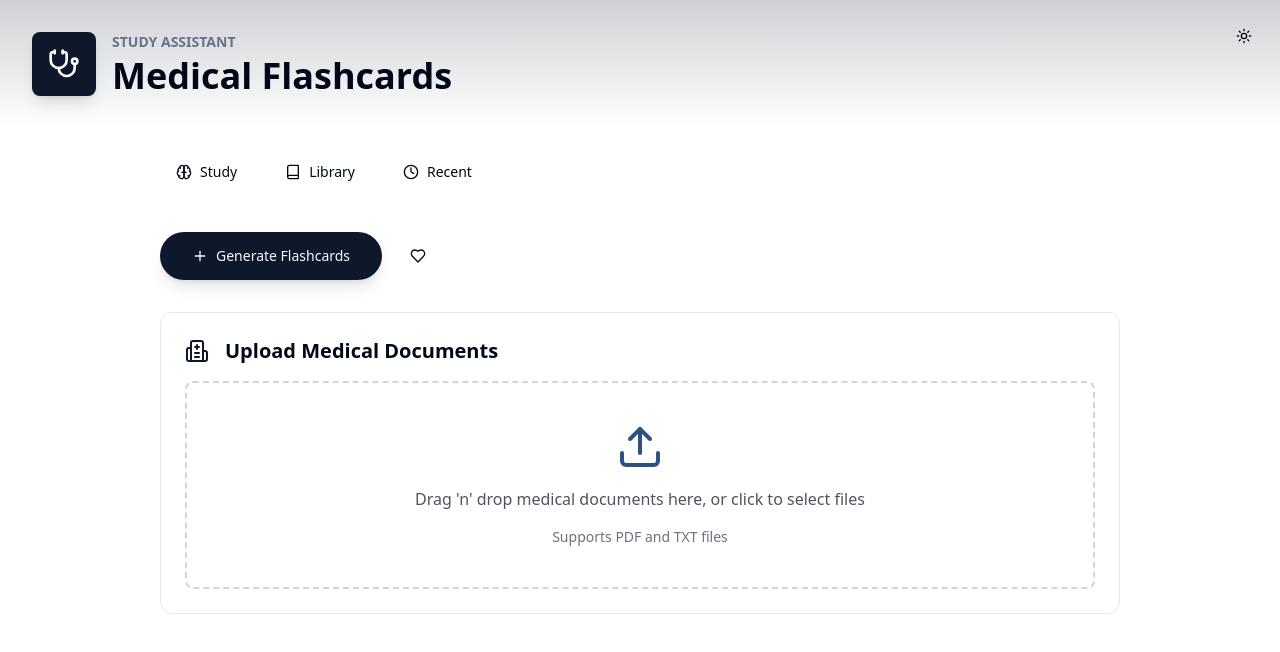
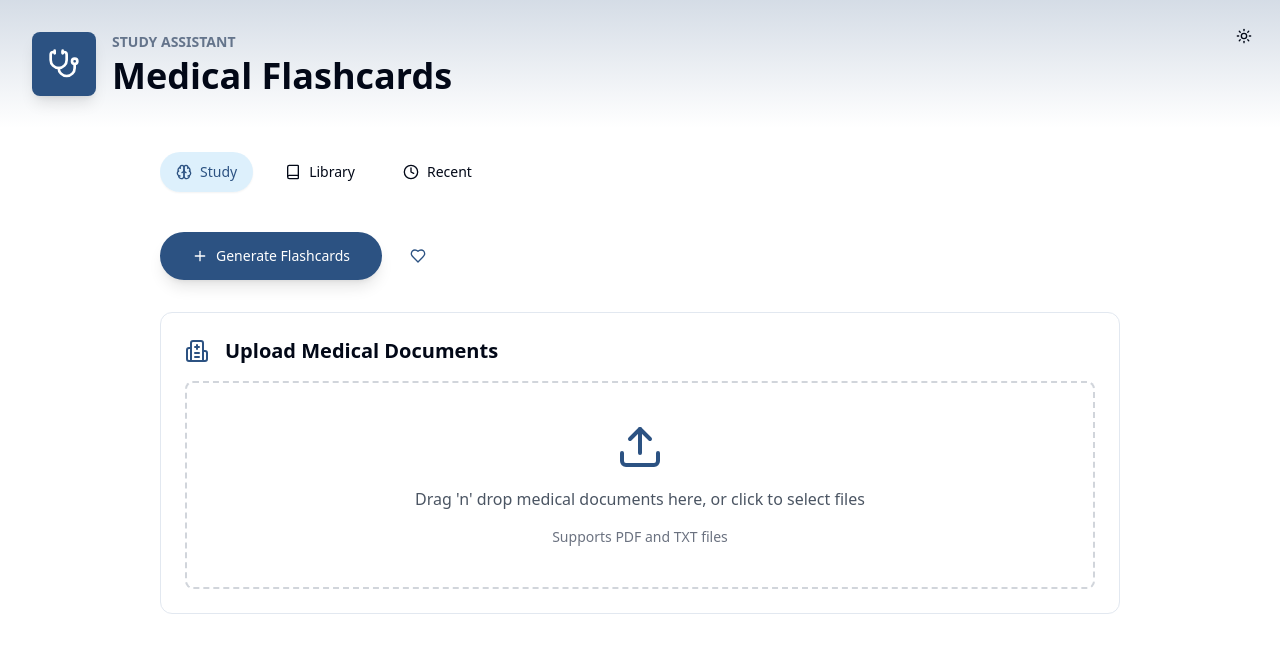
Before and after one commit to VespianRex/cardgenius, a React (Vite) app: page / in a window 1280 px wide. Shown: the top 652 px of the page. Built offline with nearby package versions, Linux system fonts and the light colour scheme.

Commit message:
Polish UI and Navigation Menu
Refined the user interface components, focusing on enhancing the navigation menu for better usability and aesthetics. Implemented additional improvements to existing UI elements to ensure a cohesive and polished experience.
[skip gpt_engineer]

```diff
--- a/src/pages/Index.tsx
+++ b/src/pages/Index.tsx
@@ -7,6 +7,7 @@ import { ThemeToggle } from "@/components/ThemeToggle";
 
 const Index = () => {
   const [showFlashcards, setShowFlashcards] = useState(false);
+  const [activeTab, setActiveTab] = useState('study');
 
   const demoFlashcards = [
     {
@@ -48,10 +49,10 @@ const Index = () => {
       <ThemeToggle />
 
       {/* Header section */}
-      <header className="bg-gradient-to-b from-primary/20 to-background p-8">
+      <header className="bg-gradient-to-b from-medical-primary/20 to-background p-8">
         <div className="flex items-center gap-4">
-          <div className="p-4 bg-primary rounded-lg shadow-lg">
-            <Stethoscope className="w-8 h-8 text-primary-foreground" />
+          <div className="p-4 bg-medical-primary rounded-lg shadow-lg">
+            <Stethoscope className="w-8 h-8 text-white" />
           </div>
           <div>
             <h2 className="text-sm font-bold uppercase text-muted-foreground">Study Assistant</h2>
@@ -63,15 +64,33 @@ const Index = () => {
       <main className="max-w-5xl mx-auto px-8 py-6">
         {/* Navigation pills */}
         <nav className="flex gap-4 mb-8 overflow-x-auto pb-2">
-          <Button variant="ghost" className="rounded-full hover:bg-accent gap-2 min-w-fit">
+          <Button
+            variant="ghost"
+            className={`rounded-full hover:bg-medical-accent/20 gap-2 min-w-fit transition-all duration-300 ${
+              activeTab === 'study' ? 'bg-medical-accent/30 text-medical-primary font-medium shadow-sm' : ''
+            }`}
+            onClick={() => setActiveTab('study')}
+          >
             <Brain className="w-4 h-4" />
             Study
           </Button>
-          <Button variant="ghost" className="rounded-full hover:bg-accent gap-2 min-w-fit">
+          <Button
+            variant="ghost"
+            className={`rounded-full hover:bg-medical-accent/20 gap-2 min-w-fit transition-all duration-300 ${
+              activeTab === 'library' ? 'bg-medical-accent/30 text-medical-primary font-medium shadow-sm' : ''
+            }`}
+            onClick={() => setActiveTab('library')}
+          >
             <Book className="w-4 h-4" />
             Library
           </Button>
-          <Button variant="ghost" className="rounded-full hover:bg-accent gap-2 min-w-fit">
+          <Button
+            variant="ghost"
+            className={`rounded-full hover:bg-medical-accent/20 gap-2 min-w-fit transition-all duration-300 ${
+              activeTab === 'recent' ? 'bg-medical-accent/30 text-medical-primary font-medium shadow-sm' : ''
+            }`}
+            onClick={() => setActiveTab('recent')}
+          >
             <Clock className="w-4 h-4" />
             Recent
           </Button>
@@ -82,7 +101,7 @@ const Index = () => {
           {!showFlashcards && (
             <Button
               onClick={() => setShowFlashcards(true)}
-              className="bg-primary hover:bg-primary/90 text-primary-foreground rounded-full px-8 py-6 gap-2 shadow-lg transition-transform hover:scale-105"
+              className="bg-medical-primary hover:bg-medical-primary/90 text-white rounded-full px-8 py-6 gap-2 shadow-lg transition-all duration-300 hover:scale-105"
             >
               <Plus className="w-5 h-5" />
               Generate Flashcards
@@ -91,9 +110,9 @@ const Index = () => {
           <Button
             variant="ghost"
             size="icon"
-            className="rounded-full hover:bg-accent transition-colors"
+            className="rounded-full hover:bg-medical-accent/20 transition-all duration-300"
           >
-            <Heart className="w-6 h-6" />
+            <Heart className="w-6 h-6 text-medical-primary" />
           </Button>
         </div>
 
@@ -101,7 +120,7 @@ const Index = () => {
           {/* Upload section */}
           <div className="bg-card rounded-xl p-6 hover:bg-accent/50 transition-colors border">
             <div className="flex items-center gap-4 mb-4">
-              <Hospital className="w-6 h-6 text-primary" />
+              <Hospital className="w-6 h-6 text-medical-primary" />
               <h2 className="text-xl font-bold">Upload Medical Documents</h2>
             </div>
             <FileUpload />
--- a/tailwind.config.ts
+++ b/tailwind.config.ts
@@ -25,9 +25,9 @@ export default {
         background: "hsl(var(--background))",
         foreground: "hsl(var(--foreground))",
         medical: {
-          primary: "#2C5282",
-          secondary: "#4299E1",
-          accent: "#90CDF4",
+          primary: "#2C5282",    // Deep blue
+          secondary: "#4299E1",  // Medium blue
+          accent: "#90CDF4",     // Light blue
         },
         primary: {
           DEFAULT: "hsl(var(--primary))",
```
